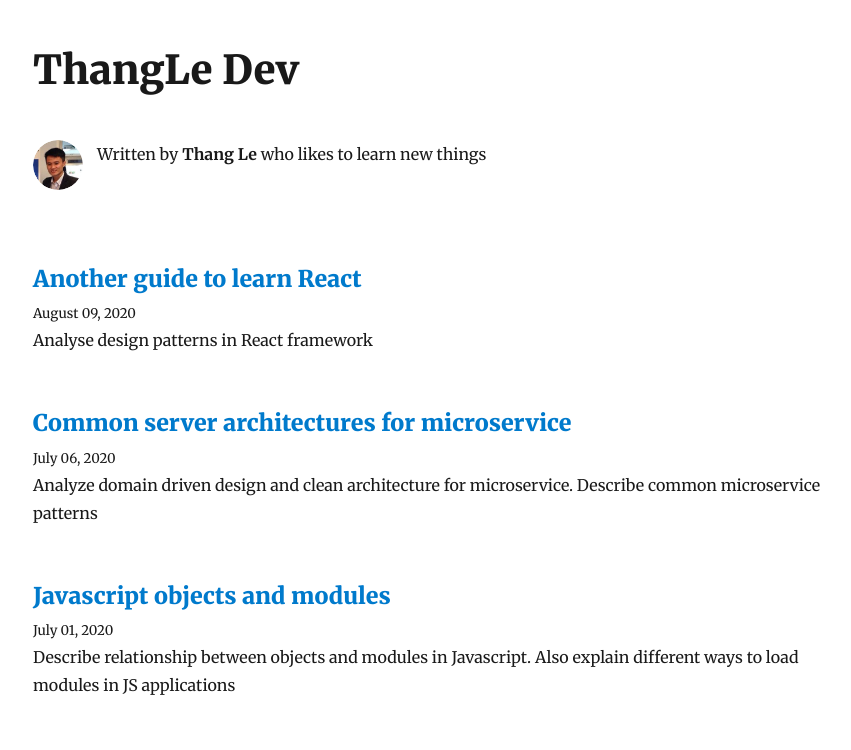
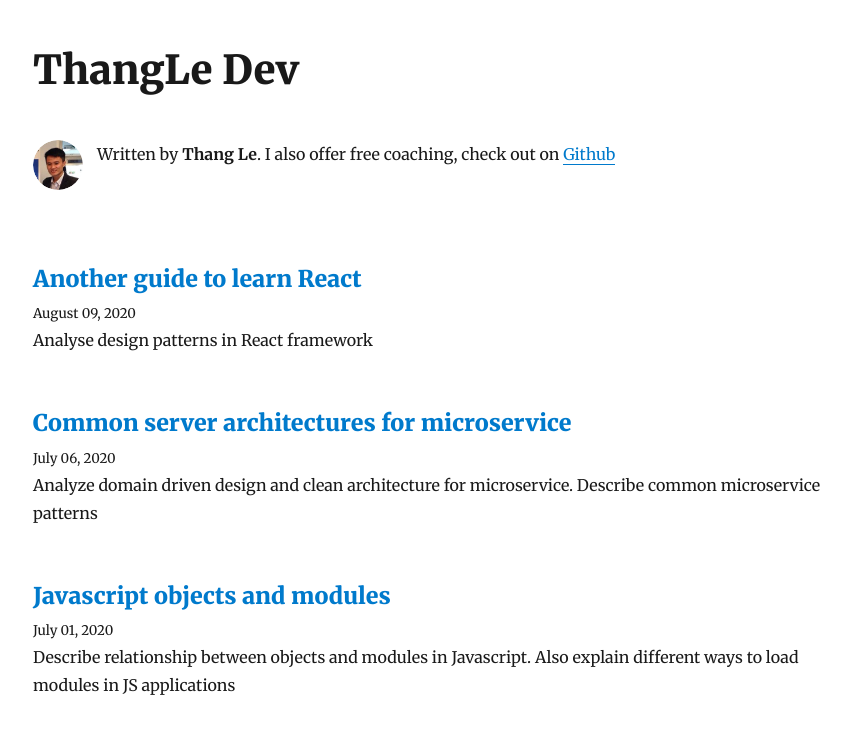
Before and after one commit to thangle89/PersonalBlog, a Gatsby site: page / in a window 1280 px wide. Shown: the top 750 px of the page, without its empty margins (208-1059 px from the left). Built offline with nearby package versions, Linux system fonts and the light colour scheme; Gatsby itself is replaced by a stand-in of ours; some packages are replaced by stand-ins of ours.

Commit message:
update bio

```diff
--- a/src/components/bio.js
+++ b/src/components/bio.js
@@ -57,7 +57,7 @@ const Bio = () => {
         }}
       />
       <p>
-        Written by <strong>{author.name}</strong> {author.summary}
+        Written by <strong>{author.name}</strong>. I also offer free coaching, check out on <a target="_blank" href="https://github.com/thangle89/coaching">Github</a>
       </p>
     </div>
   )
```
